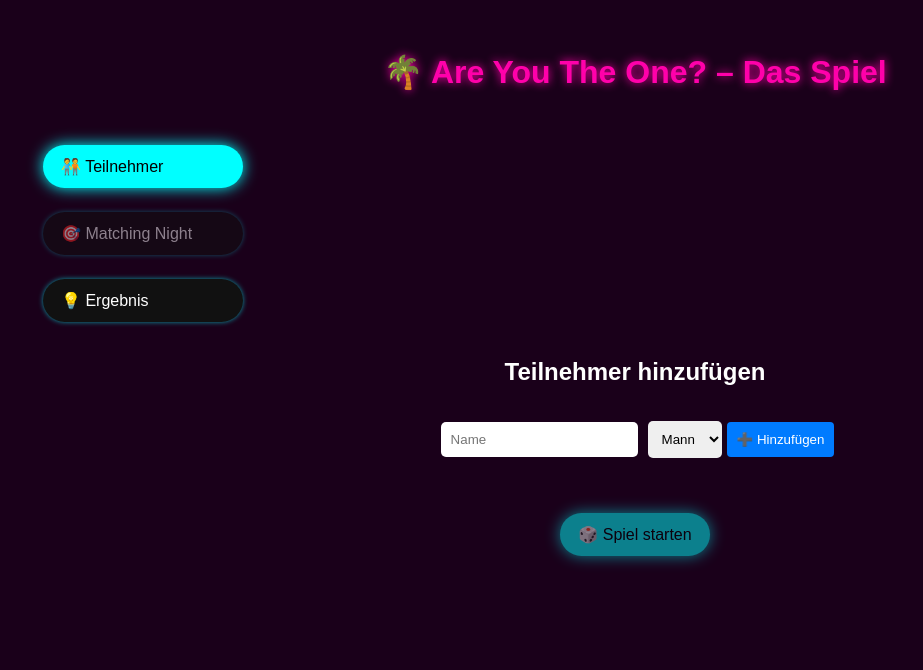
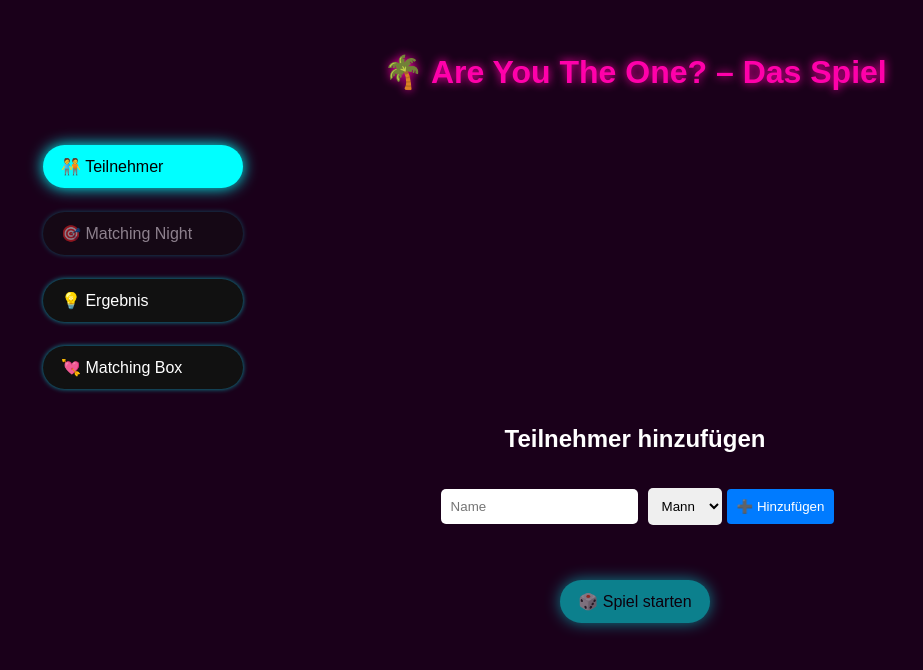
Before and after one commit to paulseeland/are-you-the-one-game, a React (Vite) app: page / in a window 1280 px wide. Shown: the top 670 px of the page, without its empty margins (5-928 px from the left). Built offline with nearby package versions, Linux system fonts and the light colour scheme.

Commit message:
Update Tabs.jsx

```diff
--- a/src/components/Tabs.jsx
+++ b/src/components/Tabs.jsx
@@ -6,6 +6,7 @@ export default function Tabs({ current, setCurrent, available }) {
     { key: 'setup', label: '🧑‍🤝‍🧑 Teilnehmer' },
     { key: 'match', label: '🎯 Matching Night' },
     { key: 'lights', label: '💡 Ergebnis' },
+    { key: 'matchingBox', label: '💘 Matching Box' },
   ];
 
   return (
```
